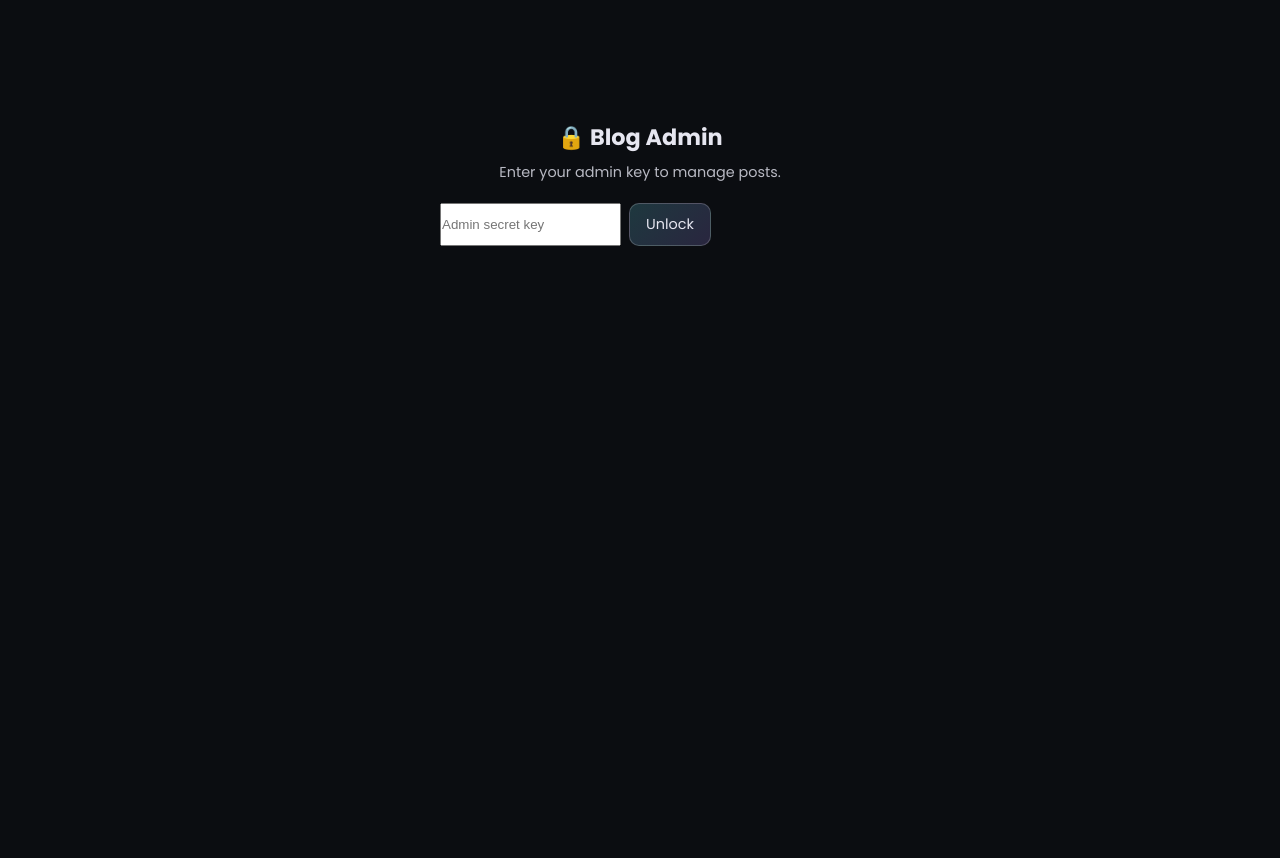
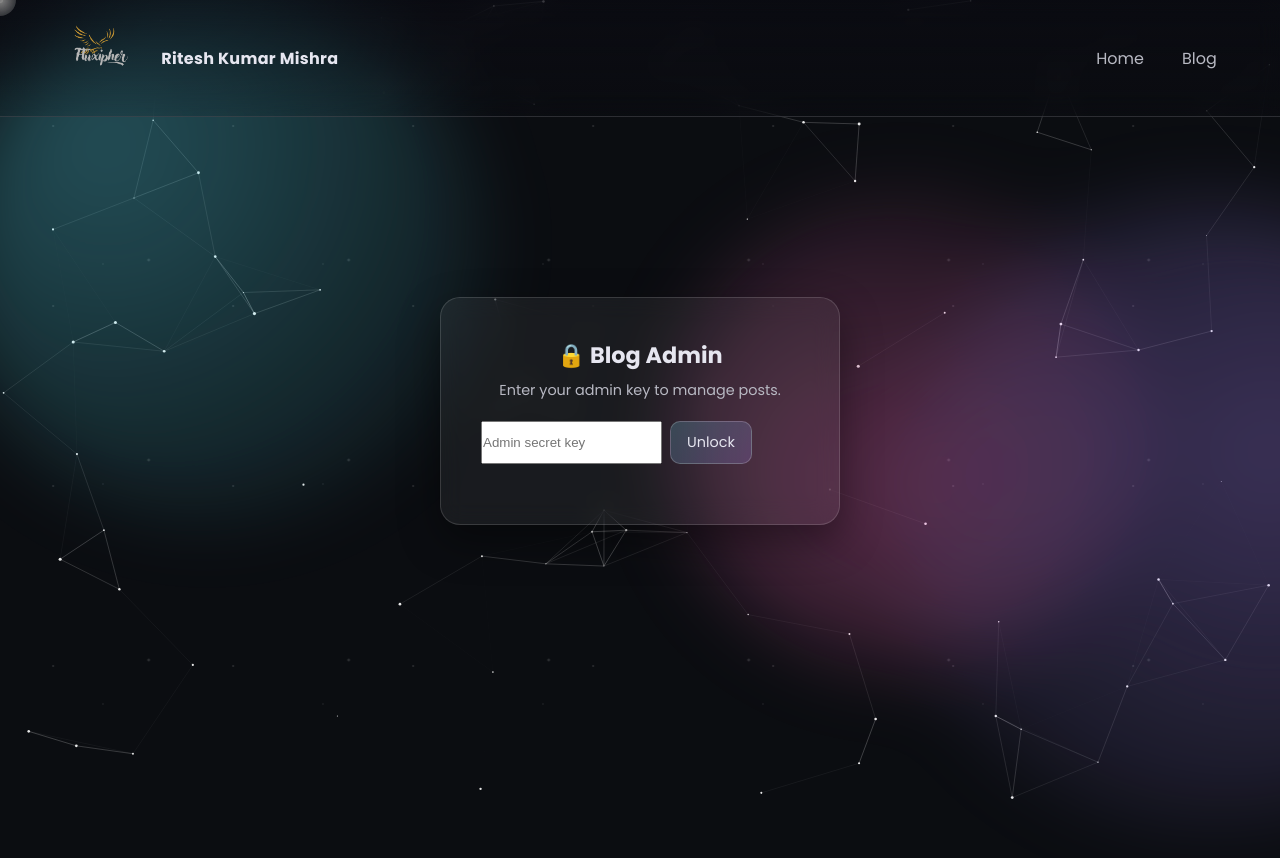
Before and after one commit to SyntaxisReaper/Creator, a website: page admin.html in a window 1280 px wide. After the commit the page ends 800 px from the top, so only its background shows below. Drawn offline with nearby package versions, Linux system fonts and the light colour scheme.

Commit message:
Update admin panel aesthetics to match portfolio (glassmorphism, blobs, cursor)

```diff
--- a/admin.html
+++ b/admin.html
@@ -10,6 +10,7 @@
   <link rel="preconnect" href="https://fonts.googleapis.com">
   <link rel="preconnect" href="https://fonts.gstatic.com" crossorigin>
   <link href="https://fonts.googleapis.com/css2?family=Poppins:wght@300;400;600;700&display=swap" rel="stylesheet">
+  <link rel="stylesheet" href="styles.css?v=20260809a" />
 
   <!-- marked.js for live preview -->
   <script src="https://cdn.jsdelivr.net/npm/marked/marked.min.js"></script>
@@ -41,13 +42,16 @@
       color: var(--text);
       background: var(--bg-1);
       min-height: 100vh;
+      position: relative;
     }
 
     /* ── Layout ───────────────────────────────────────────────────────────── */
     .admin-container {
       max-width: 960px;
       margin: 0 auto;
-      padding: 24px 20px 80px;
+      padding: 100px 20px 80px;
+      position: relative;
+      z-index: 10;
     }
 
     .admin-header {
@@ -77,8 +81,17 @@
     /* ── Auth Gate ─────────────────────────────────────────────────────────── */
     .auth-gate {
       max-width: 400px;
-      margin: 120px auto;
+      margin: 180px auto;
       text-align: center;
+      position: relative;
+      z-index: 10;
+      padding: 40px;
+      background: var(--glass);
+      -webkit-backdrop-filter: blur(12px);
+      backdrop-filter: blur(12px);
+      border: 1px solid var(--border);
+      border-radius: 20px;
+      box-shadow: 0 16px 40px rgba(0, 0, 0, .4);
     }
 
     .auth-gate h2 {
@@ -458,6 +471,31 @@
 
 <body>
 
+  <!-- Custom Cursor -->
+  <div id="cursor-dot" aria-hidden="true"></div>
+  <div id="cursor-outline" aria-hidden="true"></div>
+
+  <!-- Animated Background Blobs -->
+  <div class="bg-blobs" aria-hidden="true">
+    <span class="blob b1"></span>
+    <span class="blob b2"></span>
+    <span class="blob b3"></span>
+  </div>
+  <div class="starfield" aria-hidden="true"></div>
+  <canvas id="bg-canvas" class="bg-canvas" aria-hidden="true"></canvas>
+
+  <header class="site-header" role="banner">
+    <div class="container">
+      <a href="index.html#home" class="brand" aria-label="Go to home">
+        <img id="brand-logo" class="brand-logo" src="logo/Brand.png" alt="Ritesh logo" />
+        <span class="brand-name">Ritesh Kumar Mishra</span>
+      </a>
+      <nav class="nav" id="nav-menu" role="navigation" aria-label="Primary">
+        <a href="index.html#home" class="nav-link">Home</a>
+        <a href="blog.html" class="nav-link">Blog</a>
+      </nav>
+    </div>
+  </header>
   <!-- Auth Gate -->
   <div id="auth-gate" class="auth-gate">
     <h2>🔒 Blog Admin</h2>
@@ -950,6 +988,7 @@
       tryStoredKey();
     })();
   </script>
+  <script src="script.js?v=20260809a" defer></script>
 </body>
 
 </html>
```
